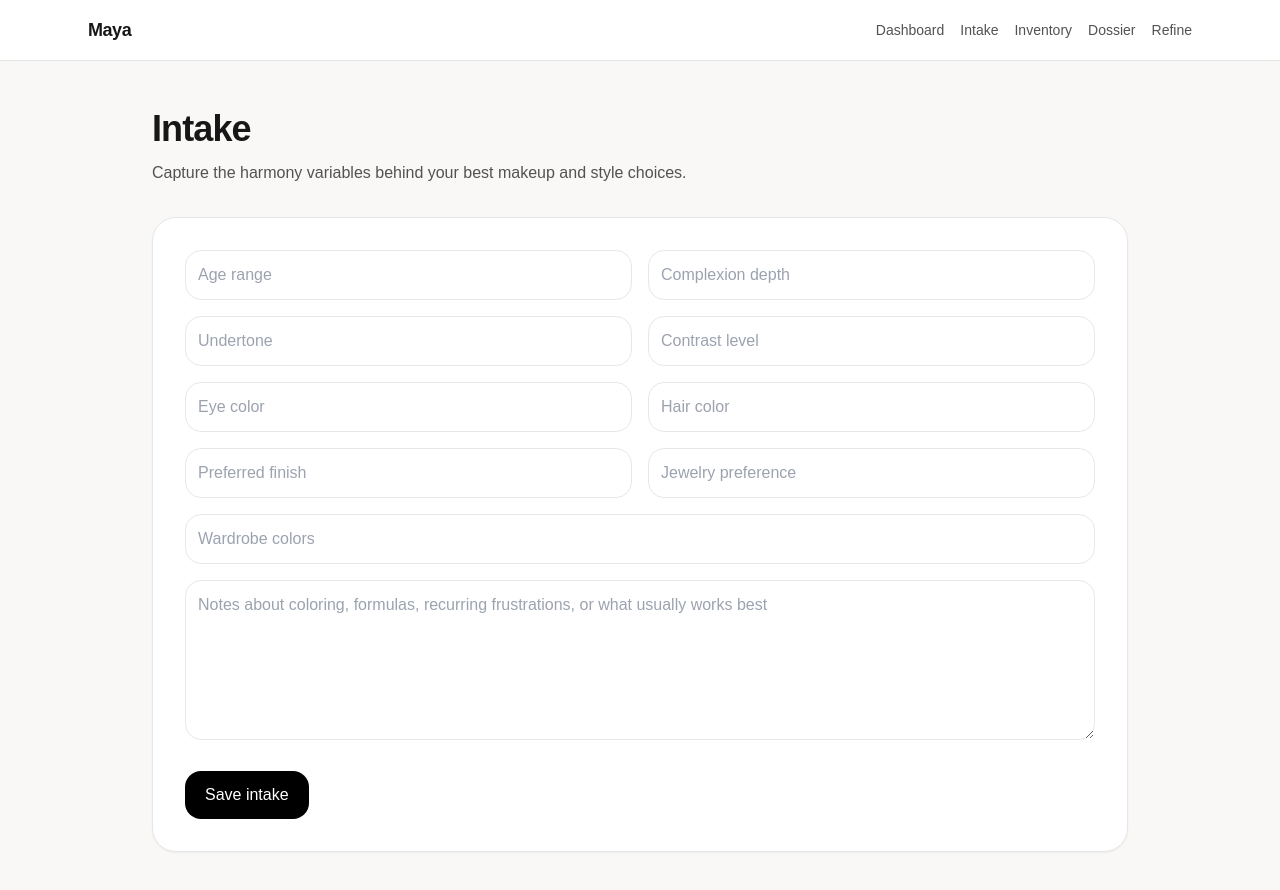
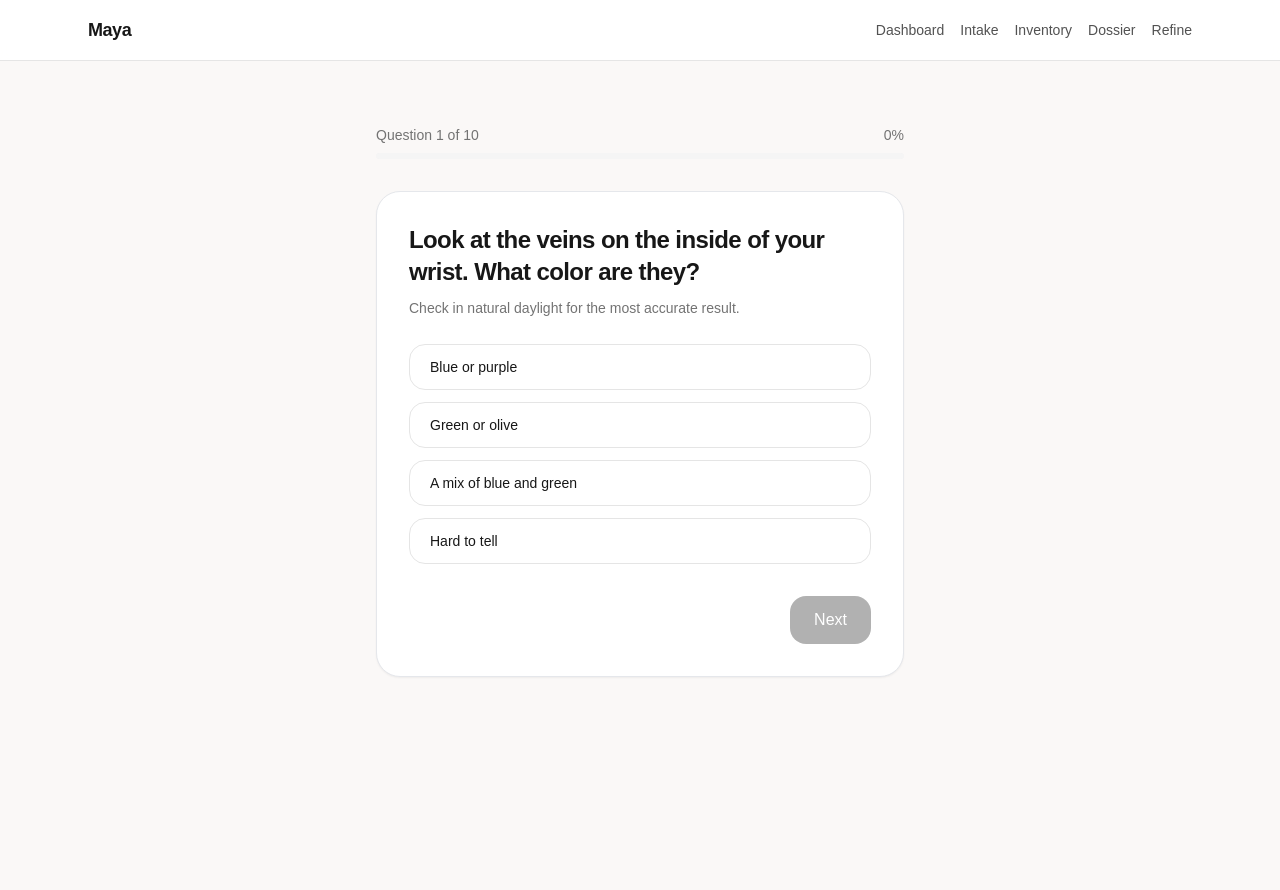
Before and after one commit to nulsenjb/MAYA-1.0, a Next.js app: page /intake in a window 1280 px wide. Shown: the top 890 px of the page. After the commit the page ends 800 px from the top, so only its background shows below. Built offline with nearby package versions, Linux system fonts and the light colour scheme; no server answers.

Commit message:
rebuild intake as diagnostic questionnaire

```diff
--- a/app/intake/page.tsx
+++ b/app/intake/page.tsx
@@ -1,82 +1,280 @@
 'use client';
 
-import { useEffect, useState } from 'react';
+import { useState } from 'react';
 
-const defaultForm = {
-  age_range: '',
-  complexion_depth: '',
-  undertone: '',
-  overtone: '',
-  contrast_level: '',
-  eye_color: '',
-  hair_color: '',
-  goals: [],
-  frustrations: [],
-  preferred_finish: '',
-  preferred_style: [],
-  jewelry_preference: '',
-  wardrobe_colors: '',
-  notes: '',
+type Question = {
+  id: string;
+  question: string;
+  subtitle?: string;
+  type: 'choice' | 'text';
+  options?: string[];
+  placeholder?: string;
 };
 
+const questions: Question[] = [
+  {
+    id: 'vein_color',
+    question: 'Look at the veins on the inside of your wrist. What color are they?',
+    subtitle: 'Check in natural daylight for the most accurate result.',
+    type: 'choice',
+    options: [
+      'Blue or purple',
+      'Green or olive',
+      'A mix of blue and green',
+      'Hard to tell',
+    ],
+  },
+  {
+    id: 'sun_reaction',
+    question: 'How does your skin react to sun exposure?',
+    type: 'choice',
+    options: [
+      'I burn easily and rarely tan',
+      'I burn first, then tan',
+      'I tan easily and rarely burn',
+      'My skin deepens but never burns',
+    ],
+  },
+  {
+    id: 'complexion_depth',
+    question: 'How would you describe your skin tone depth?',
+    type: 'choice',
+    options: [
+      'Fair — very light, often porcelain',
+      'Fair-light — light with some warmth or pink',
+      'Light — medium-light, neither very fair nor tan',
+      'Light-medium — golden or peachy light tan',
+      'Medium — olive, tan, or warm beige',
+      'Medium-deep — rich tan or warm brown',
+      'Deep — deep brown to darkest brown',
+    ],
+  },
+  {
+    id: 'eye_color',
+    question: 'What is your eye color?',
+    type: 'choice',
+    options: [
+      'Dark brown or black',
+      'Medium brown',
+      'Hazel — green-brown mix',
+      'Green',
+      'Blue-gray or gray',
+      'Blue',
+      'Amber or light brown',
+    ],
+  },
+  {
+    id: 'hair_color',
+    question: 'What is your natural or current hair color?',
+    type: 'choice',
+    options: [
+      'Black',
+      'Dark brown',
+      'Medium or warm brown',
+      'Light brown or caramel',
+      'Blonde — cool or ash',
+      'Blonde — warm or golden',
+      'Red or auburn',
+      'Gray or silver',
+      'White',
+    ],
+  },
+  {
+    id: 'jewelry_preference',
+    question: 'Which jewelry tone do you feel looks best on you?',
+    subtitle: 'Hold a gold and silver piece up to your face — which makes your skin look more alive?',
+    type: 'choice',
+    options: [
+      'Gold — it warms my skin up',
+      'Silver — it brightens my complexion',
+      'Rose gold — it softens my look',
+      'Both look equally good on me',
+    ],
+  },
+  {
+    id: 'style_goal',
+    question: 'What do you want your look to say about you?',
+    subtitle: 'Describe the feeling or impression you want to create — polished, effortless, bold, soft, etc.',
+    type: 'text',
+    placeholder: 'e.g. I want to look put-together but not overdone. Confident and warm.',
+  },
+  {
+    id: 'frustrations',
+    question: 'What is your biggest beauty frustration right now?',
+    subtitle: 'Be as specific as you like — products, colors, routines, anything.',
+    type: 'text',
+    placeholder: 'e.g. I buy blushes that look great in the store but wrong on my face.',
+  },
+  {
+    id: 'foundation_product',
+    question: 'What foundation or concealer do you currently use?',
+    subtitle: 'Brand, product name, and shade if you know it. This helps us understand your current baseline.',
+    type: 'text',
+    placeholder: 'e.g. Giorgio Armani Luminous Silk in shade 3.5, or "I don\'t wear foundation"',
+  },
+  {
+    id: 'loved_products',
+    question: 'What other products do you currently love or rely on?',
+    subtitle: 'Blush, lip, mascara, skincare — anything you reach for regularly.',
+    type: 'text',
+    placeholder: 'e.g. NARS Orgasm blush, Charlotte Tilbury Pillow Talk lip liner, CeraVe moisturizer',
+  },
+];
+
 export default function IntakePage() {
-  const [form, setForm] = useState(defaultForm);
+  const [step, setStep] = useState(0);
+  const [form, setForm] = useState<Record<string, string>>({});
   const [saving, setSaving] = useState(false);
-  const [loading, setLoading] = useState(true);
-  const [message, setMessage] = useState('');
+  const [done, setDone] = useState(false);
 
-  useEffect(() => {
-    async function loadExisting() {
-      const res = await fetch('/api/intake');
-      const data = await res.json();
-      if (res.ok && data.intake) setForm({ ...defaultForm, ...data.intake });
-      setLoading(false);
+  const current = questions[step];
+  const progress = Math.round((step / questions.length) * 100);
+  const isLast = step === questions.length - 1;
+  const answer = form[current.id] || '';
+
+  function selectOption(value: string) {
+    setForm({ ...form, [current.id]: value });
+  }
+
+  async function next() {
+    if (isLast) {
+      await save();
+    } else {
+      setStep(step + 1);
     }
-    loadExisting();
-  }, []);
+  }
 
-  async function saveIntake() {
+  async function save() {
     setSaving(true);
-    setMessage('');
+
+    const depthMap: Record<string, string> = {
+      'Fair — very light, often porcelain': 'fair',
+      'Fair-light — light with some warmth or pink': 'fair-light',
+      'Light — medium-light, neither very fair nor tan': 'light',
+      'Light-medium — golden or peachy light tan': 'light-medium',
+      'Medium — olive, tan, or warm beige': 'medium',
+      'Medium-deep — rich tan or warm brown': 'medium-deep',
+      'Deep — deep brown to darkest brown': 'deep',
+    };
+
+    const undertoneMap: Record<string, string> = {
+      'Blue or purple': 'cool',
+      'Green or olive': 'warm',
+      'A mix of blue and green': 'neutral',
+      'Hard to tell': 'neutral',
+    };
+
+    const contrastMap: Record<string, string> = {
+      'Dark brown or black': 'high',
+      'Medium brown': 'medium',
+      'Hazel — green-brown mix': 'medium',
+      'Green': 'medium',
+      'Blue-gray or gray': 'soft',
+      'Blue': 'soft',
+      'Amber or light brown': 'soft',
+    };
+
+    const payload = {
+      age_range: '',
+      complexion_depth: depthMap[form.complexion_depth] || form.complexion_depth,
+      undertone: undertoneMap[form.vein_color] || 'neutral',
+      overtone: form.sun_reaction || '',
+      contrast_level: contrastMap[form.eye_color] || 'medium',
+      eye_color: form.eye_color || '',
+      hair_color: form.hair_color || '',
+      goals: [form.style_goal].filter(Boolean),
+      frustrations: [form.frustrations].filter(Boolean),
+      preferred_finish: '',
+      preferred_style: [form.jewelry_preference].filter(Boolean),
+      jewelry_preference: form.jewelry_preference || '',
+      wardrobe_colors: '',
+      notes: `Foundation: ${form.foundation_product || 'not specified'}. Loved products: ${form.loved_products || 'not specified'}.`,
+    };
+
     const res = await fetch('/api/intake', {
       method: 'POST',
       headers: { 'Content-Type': 'application/json' },
-      body: JSON.stringify(form),
+      body: JSON.stringify(payload),
     });
-    const data = await res.json();
-    if (!res.ok) { setMessage(data.error || 'Failed to save intake'); setSaving(false); return; }
-    setMessage('Intake saved successfully.');
+
     setSaving(false);
+    if (res.ok) setDone(true);
   }
 
-  if (loading) return <main className="mx-auto max-w-5xl px-6 py-12">Loading...</main>;
+  if (done) {
+    return (
+      <main className="mx-auto max-w-xl px-6 py-24 text-center">
+        <h1 className="text-4xl font-semibold tracking-tight">You're all set.</h1>
+        <p className="mt-6 text-neutral-600 leading-7">Your profile has been saved. Head to the Dossier page to generate your personalized beauty guide.</p>
+        <a href="/dossier" className="mt-8 inline-block rounded-2xl bg-black px-6 py-3 text-white">Generate my dossier</a>
+      </main>
+    );
+  }
 
   return (
-    <main className="mx-auto max-w-5xl px-6 py-12">
-      <h1 className="text-4xl font-semibold tracking-tight">Intake</h1>
-      <p className="mt-3 text-neutral-600">Capture the harmony variables behind your best makeup and style choices.</p>
-      <div className="mt-8 rounded-3xl border bg-white p-8 shadow-sm">
-        <div className="grid gap-4 md:grid-cols-2">
-          <input className="rounded-2xl border p-3" placeholder="Age range" value={form.age_range} onChange={(e) => setForm({ ...form, age_range: e.target.value })} />
-          <input className="rounded-2xl border p-3" placeholder="Complexion depth" value={form.complexion_depth} onChange={(e) => setForm({ ...form, complexion_depth: e.target.value })} />
-          <input className="rounded-2xl border p-3" placeholder="Undertone" value={form.undertone} onChange={(e) => setForm({ ...form, undertone: e.target.value })} />
-          <input className="rounded-2xl border p-3" placeholder="Contrast level" value={form.contrast_level} onChange={(e) => setForm({ ...form, contrast_level: e.target.value })} />
-          <input className="rounded-2xl border p-3" placeholder="Eye color" value={form.eye_color} onChange={(e) => setForm({ ...form, eye_color: e.target.value })} />
-          <input className="rounded-2xl border p-3" placeholder="Hair color" value={form.hair_color} onChange={(e) => setForm({ ...form, hair_color: e.target.value })} />
-          <input className="rounded-2xl border p-3" placeholder="Preferred finish" value={form.preferred_finish} onChange={(e) => setForm({ ...form, preferred_finish: e.target.value })} />
-          <input className="rounded-2xl border p-3" placeholder="Jewelry preference" value={form.jewelry_preference} onChange={(e) => setForm({ ...form, jewelry_preference: e.target.value })} />
-          <input className="rounded-2xl border p-3 md:col-span-2" placeholder="Wardrobe colors" value={form.wardrobe_colors} onChange={(e) => setForm({ ...form, wardrobe_colors: e.target.value })} />
+    <main className="mx-auto max-w-xl px-6 py-16">
+      <div className="mb-8">
+        <div className="flex items-center justify-between mb-2">
+          <p className="text-sm text-neutral-500">Question {step + 1} of {questions.length}</p>
+          <p className="text-sm text-neutral-500">{progress}%</p>
         </div>
-        <textarea
-          className="mt-4 min-h-[160px] w-full rounded-2xl border p-3"
-          placeholder="Notes about coloring, formulas, recurring frustrations, or what usually works best"
-          value={form.notes}
-          onChange={(e) => setForm({ ...form, notes: e.target.value })}
-        />
-        <button onClick={saveIntake} disabled={saving} className="mt-6 rounded-2xl bg-black px-5 py-3 text-white disabled:opacity-50">
-          {saving ? 'Saving...' : 'Save intake'}
-        </button>
-        {message && <p className="mt-4 text-sm text-neutral-600">{message}</p>}
+        <div className="h-1.5 w-full rounded-full bg-neutral-100">
+          <div
+            className="h-1.5 rounded-full bg-black transition-all duration-300"
+            style={{ width: `${progress}%` }}
+          />
+        </div>
+      </div>
+
+      <div className="rounded-3xl border bg-white p-8 shadow-sm">
+        <h2 className="text-2xl font-semibold tracking-tight">{current.question}</h2>
+        {current.subtitle && (
+          <p className="mt-2 text-sm text-neutral-500 leading-6">{current.subtitle}</p>
+        )}
+
+        <div className="mt-6">
+          {current.type === 'choice' && (
+            <div className="grid gap-3">
+              {current.options?.map((option) => (
+                <button
+                  key={option}
+                  onClick={() => selectOption(option)}
+                  className={`rounded-2xl border px-5 py-3 text-left text-sm transition-all ${
+                    answer === option
+                      ? 'border-black bg-black text-white'
+                      : 'border-neutral-200 hover:border-neutral-400'
+                  }`}
+                >
+                  {option}
+                </button>
+              ))}
+            </div>
+          )}
+
+          {current.type === 'text' && (
+            <textarea
+              className="min-h-[140px] w-full rounded-2xl border border-neutral-200 p-4 text-sm focus:border-black focus:outline-none"
+              placeholder={current.placeholder}
+              value={answer}
+              onChange={(e) => setForm({ ...form, [current.id]: e.target.value })}
+            />
+          )}
+        </div>
+
+        <div className="mt-8 flex items-center justify-between">
+          {step > 0 ? (
+            <button onClick={() => setStep(step - 1)} className="text-sm text-neutral-500 underline">
+              Back
+            </button>
+          ) : <span />}
+          <button
+            onClick={next}
+            disabled={!answer.trim() || saving}
+            className="rounded-2xl bg-black px-6 py-3 text-white disabled:opacity-30"
+          >
+            {saving ? 'Saving...' : isLast ? 'Finish' : 'Next'}
+          </button>
+        </div>
       </div>
     </main>
   );
```
